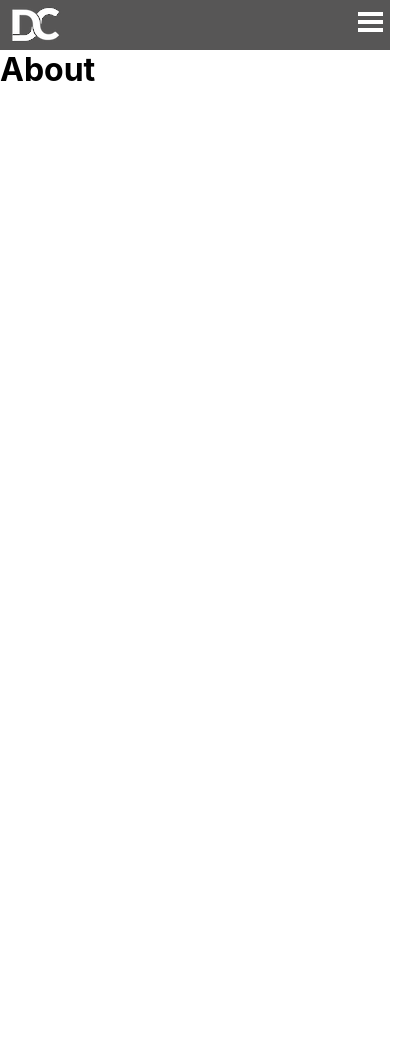
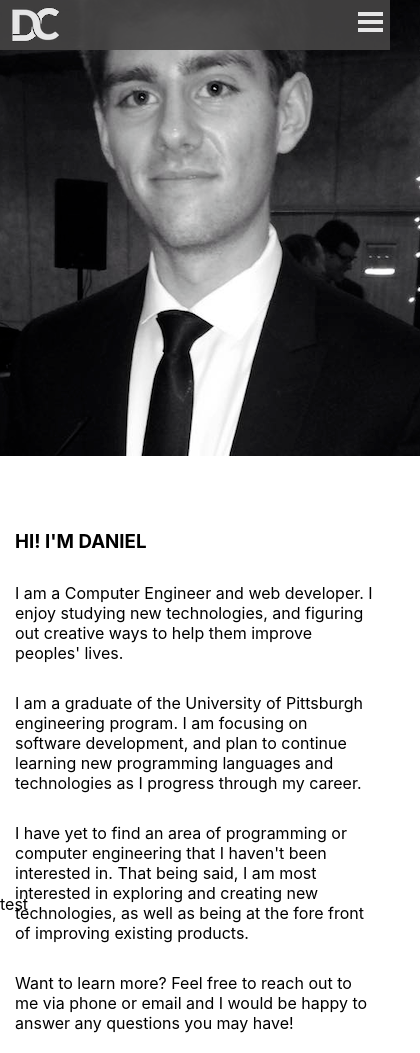
Before and after one commit to danielcritchfield95/personalwebsite, a React (Create React App) app: page /about in a window 390 px wide. Shown: the whole page, 420 px wide, since content can reach past the window. Before the commit the page ends 894 px from the top, so only its background shows below. Built offline with nearby package versions, Linux system fonts and the light colour scheme.

Commit message:
scroll to top on logo click in navbar; blank work section added

```diff
--- a/src/about/about.css
+++ b/src/about/about.css
@@ -0,0 +1,17 @@
+.About {
+    position: relative;
+    height: 100%;
+    display: flex;
+    flex-direction: row;
+    justify-content: center;
+    align-items: center;
+    top: -50px;
+}
+
+.ProfessionalImage {
+    margin: 50px;
+}
+
+.AboutContent p {
+    padding: 10px 5px;
+}
--- a/src/about/about.js
+++ b/src/about/about.js
@@ -1,5 +1,10 @@
 import React from 'react';
 import Container from '../container/container';
+
+import './about.css';
+import './mobileAbout.css';
+
+import ProfessionalMe from '../images/ProfessionalMe.png';
 
 const About = () => {
 
@@ -7,8 +12,39 @@ const About = () => {
     return (
         <Container>
             <div className="About">
-                <h1>About</h1>
+                <div className='ProfessionalImage'>
+                    <img src={ProfessionalMe} alt='Daniel Critchfield' />
+                </div>
+                <div className='AboutContent'>
+                    <h3>HI! I'M DANIEL</h3>
+                    <p>
+                        I am a Computer Engineer and web developer.
+                        I enjoy studying new technologies, and figuring out
+                        creative ways to help them improve peoples' lives.
+                    </p>
+                    <p>
+                        I am a graduate of the University of Pittsburgh engineering
+                         program. I am focusing on software development,
+                         and plan to continue learning new programming languages
+                         and technologies as I progress through my career.
+                    </p>
+                    <p>
+                        I have yet to find an area of programming or computer
+                        engineering that I haven't been interested in. That being
+                        said, I am most interested in exploring and creating new
+                        technologies, as well as being at the fore front of improving
+                        existing products.
+                    </p>
+                    <p>
+                        Want to learn more? Feel free to reach out to me via phone
+                        or email and I would be happy to answer any questions you may
+                        have!
+                    </p>
+                </div>
             </div>
+            <footer className='footer'>
+                test
+            </footer>
         </Container>
     );
 }
--- /dev/null
+++ b/src/about/mobileAbout.css
@@ -0,0 +1,13 @@
+@media (max-width: 768px) {
+
+    .About {
+        display: flex;
+        flex-direction: column;
+        top: 5px;
+    }
+
+    .AboutContent p, h3 {
+        padding: 10px 5px;
+        margin: 10px;
+    }
+}
--- a/src/home/home.css
+++ b/src/home/home.css
@@ -22,7 +22,7 @@
 }
 
 .DownArrow {
-    position: absolute;
+    position: relative;
     width: 100%;
     display: flex;
     justify-content: center;
@@ -31,6 +31,11 @@
 
 .DownArrow img:hover {
     cursor: pointer;
+}
+
+#HomeDownArrow {
+    position: absolute;
+    bottom: 0;
 }
 
 #Intro {
@@ -76,3 +81,7 @@
     font-size: 1.4rem;
     text-decoration: none;
 }
+
+#WorkDownArrow {
+    top: -150px;
+}
--- a/src/home/home.js
+++ b/src/home/home.js
@@ -111,6 +111,11 @@ class Home extends Component {
         window.scrollTo(0, intro.offsetTop - 90);
     }
 
+    scrollToWork() {
+        const work = document.querySelector('#Work');
+        window.scrollTo(0, work.offsetTop - 90);
+    }
+
     render() {
         return (
             <div>
@@ -125,9 +130,9 @@ class Home extends Component {
                         <div className='ChangingContent'>
                             {this.typeContent()}
                         </div>
-                        <div className='DownArrow'>
-                            <img src={DownArrow} alt='Down Arrow' onClick={this.scrollToIntro}/>
-                        </div>
+                    </div>
+                    <div className='DownArrow' id='HomeDownArrow'>
+                        <img src={DownArrow} alt='Down Arrow' onClick={this.scrollToIntro} />
                     </div>
                 </Container>
                 <Container>
@@ -146,6 +151,14 @@ class Home extends Component {
                             </div>
                         </div>
                     </div>
+                    <div className='DownArrow' id='WorkDownArrow'>
+                        <img src={DownArrow} alt='Down Arrow' onClick={this.scrollToWork} />
+                    </div>
+                </Container>
+                <Container>
+                    <div id='Work'>
+                        <h1>Work</h1>
+                    </div>
                 </Container>
             </div>
         );
--- a/src/navbar/navbar.js
+++ b/src/navbar/navbar.js
@@ -59,6 +59,10 @@ class Navbar extends Component {
         );
     }
 
+    handleLogoClick() {
+        window.scrollTo(0, 0);
+    }
+
     shouldComponentUpdate() {
         return false;
     }
@@ -67,9 +71,9 @@ class Navbar extends Component {
         return (
             <Router>
                 <nav id='navbar'>
-                    <NavLink exact={true} to='/' activeClassName='ActiveLink'><img className="Logo" src={logo} alt='My Logo' /></NavLink>
+                    <img className="Logo" src={logo} alt='My Logo' onClick={this.handleLogoClick}/>
                     <ul id='navItems'>
-                        <li><NavLink exact={true} to='/' activeClassName='ActiveLink'>Home</NavLink></li>
+                        <li><NavLink exact={true} to='/' activeClassName='ActiveLink' >Home</NavLink></li>
                         <li><NavLink to='/about' activeClassName='ActiveLink' >About</NavLink></li>
                         <li><NavLink to='/experience' activeClassName='ActiveLink'>Experience</NavLink></li>
                         <li><NavLink to='/projects' activeClassName='ActiveLink'>Projects</NavLink></li>
```
Also changed, not shown: src/images/ProfessionalMe.png (added).
